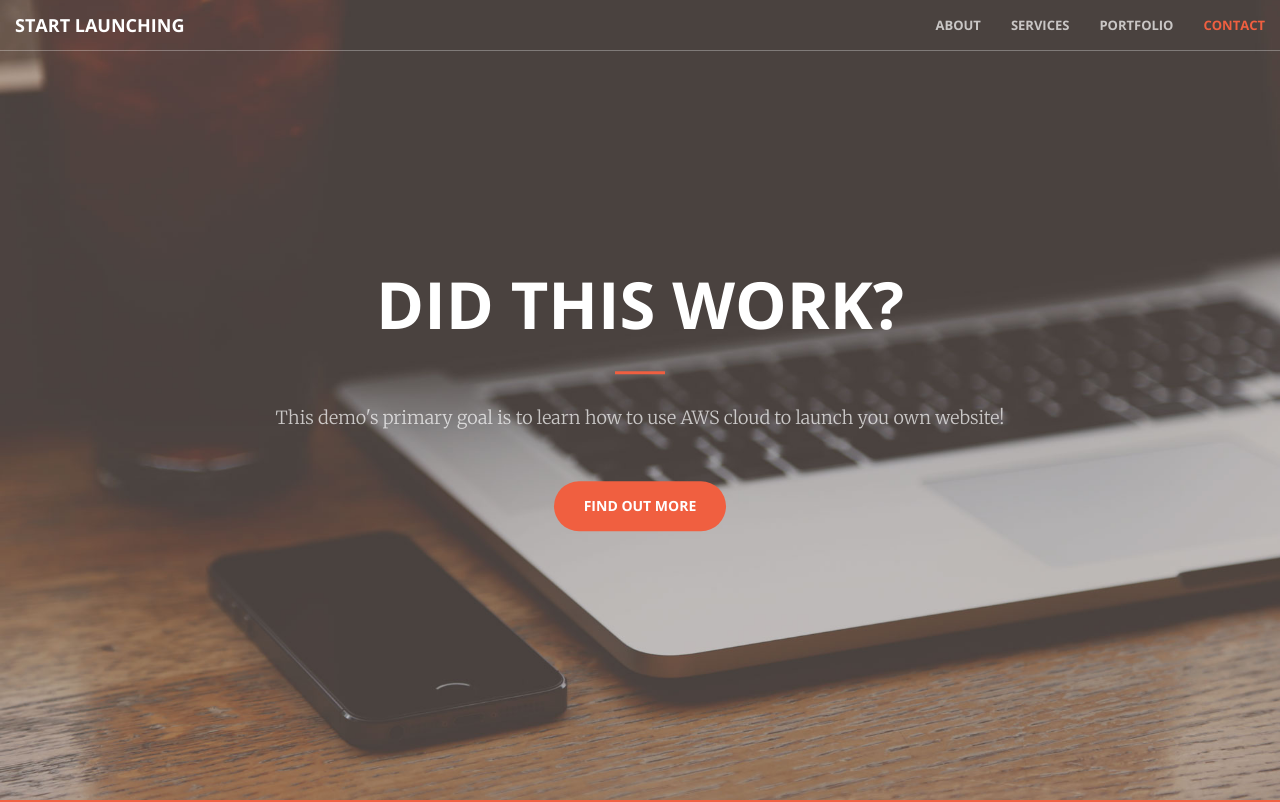
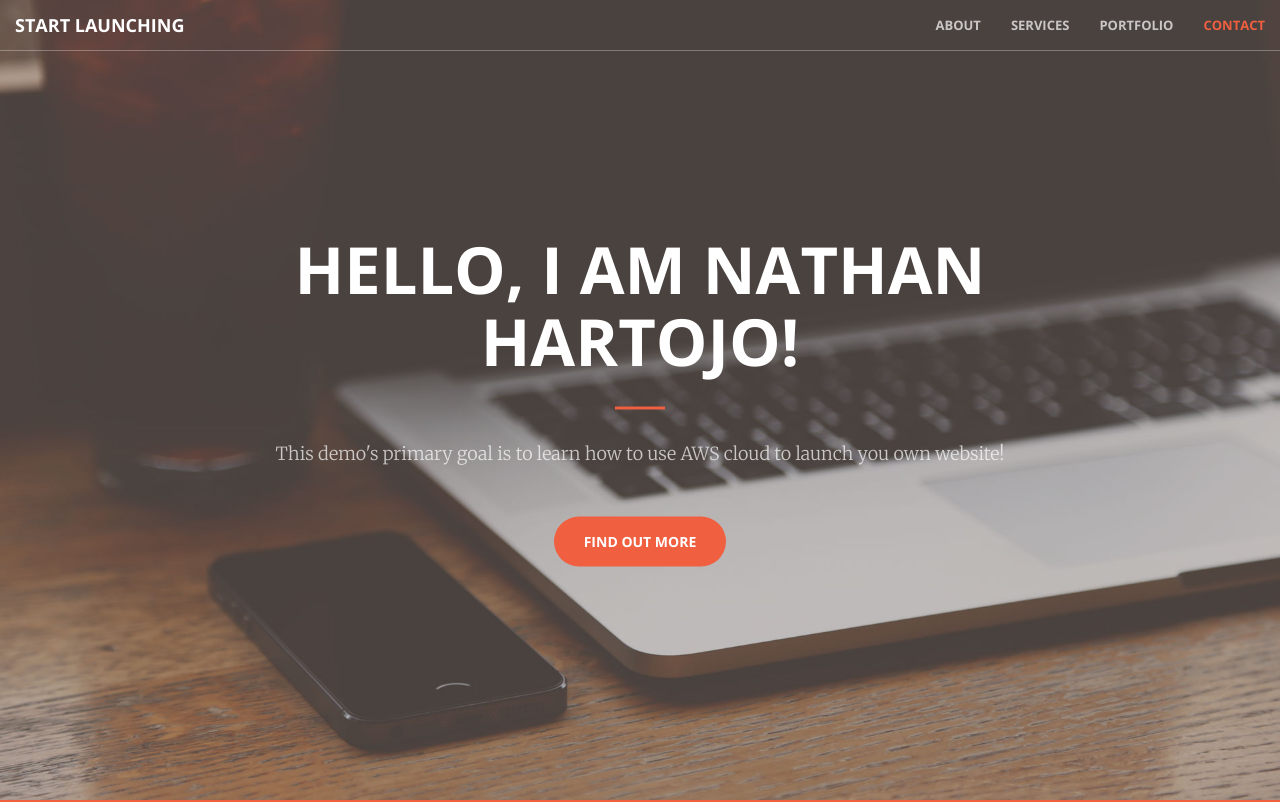
Before and after one commit to nathanhtkd/412_Project_3, a plain HTML site: page index.html in a window 1280 px wide. Shown: the top 802 px of the page. Drawn offline with nearby package versions, Linux system fonts and the light colour scheme.

Commit message:
Before state for demo

```diff
--- a/index.html
+++ b/index.html
@@ -74,7 +74,7 @@
     <header>
         <div class="header-content">
             <div class="header-content-inner">
-                <h1>Did this work?</h1>
+                <h1>Hello, I am Nathan Hartojo!</h1>
                 <hr>
                 <p>This demo's primary goal is to learn how to use AWS cloud to launch you own website!</p>
                 <a href="#about" class="btn btn-primary btn-xl page-scroll">Find Out More</a>
```
